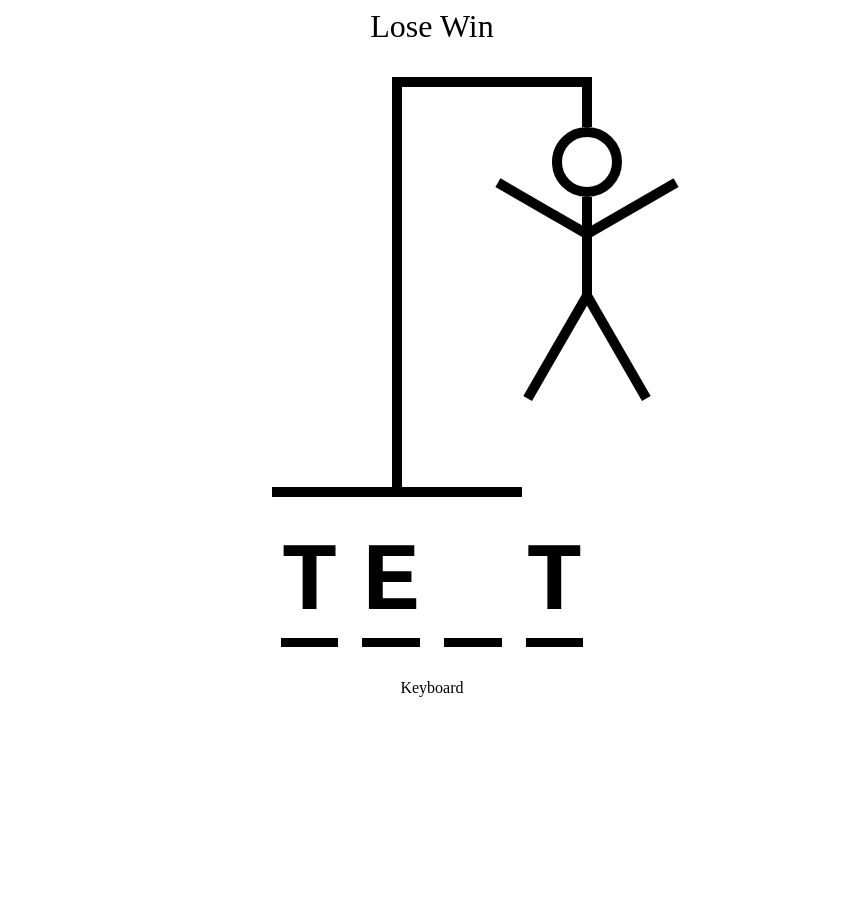
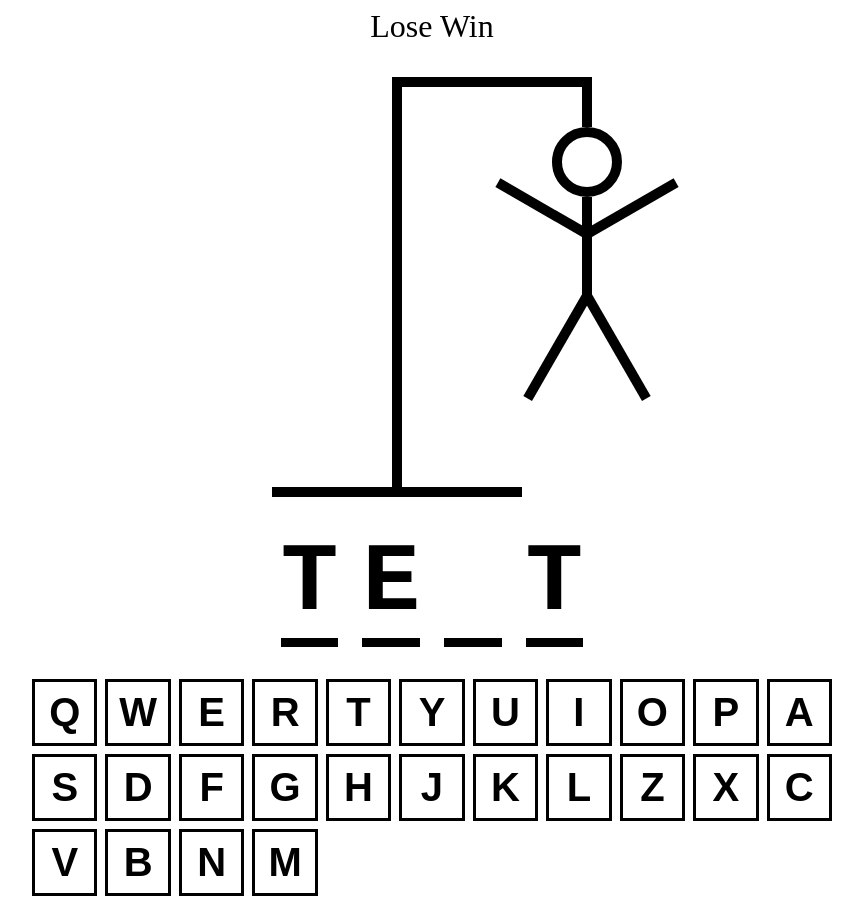
Before and after one commit to dimatkach11/hangman, a React (Vite) app: page / in a window 1280 px wide. Shown: the whole page, without its empty margins (208-1071 px from the left). Before the commit the page ends 800 px from the top, so only its background shows below. Built offline with nearby package versions, Linux system fonts and the light colour scheme.

Commit message:
Keyboard component styles

```diff
--- a/src/App.tsx
+++ b/src/App.tsx
@@ -33,7 +33,13 @@
       </div>
       <HangmanDrawing />
       <HangmanWord />
-      <Keyboard />
+      <div
+        style={{
+          alignSelf: 'stretch',
+        }}
+      >
+        <Keyboard />
+      </div>
     </div>
   )
 }
--- /dev/null
+++ b/src/components/Keyboard.module.css
@@ -0,0 +1,26 @@
+.btn {
+  width: 100%;
+  border: 3px solid black;
+  background: none;
+  aspect-ratio: 1/1;
+  font-size: 2.5rem;
+  text-transform: uppercase;
+  padding: .5rem;
+  font-weight: bold;
+  cursor: pointer;
+  color: black;
+}
+
+.btn.active {
+  background-color: hsl(200, 100%, 50%);
+  color: white;
+}
+
+.btn.inactive {
+  opacity: .3;
+}
+
+.btn:hover:not(:disabled),
+.btn:focus:not(:disabled) {
+  background-color: hsl(200, 100%, 75%);
+}
--- a/src/components/Keyboard.tsx
+++ b/src/components/Keyboard.tsx
@@ -1,7 +1,48 @@
 import { FC } from 'react'
+import styles from './Keyboard.module.css'
+const KEYS = [
+  'q',
+  'w',
+  'e',
+  'r',
+  't',
+  'y',
+  'u',
+  'i',
+  'o',
+  'p',
+  'a',
+  's',
+  'd',
+  'f',
+  'g',
+  'h',
+  'j',
+  'k',
+  'l',
+  'z',
+  'x',
+  'c',
+  'v',
+  'b',
+  'n',
+  'm',
+]
 
 const Keyboard: FC = () => {
-  return <div>Keyboard</div>
+  return (
+    <div
+      style={{
+        display: 'grid',
+        gridTemplateColumns: 'repeat(auto-fit, minmax(60px, 1fr))',
+        gap: '.5rem',
+      }}
+    >
+      {KEYS.map(key => (
+        <button key={key} className={styles.btn}>{key}</button>
+      ))}
+    </div>
+  )
 }
 
 export default Keyboard
```
